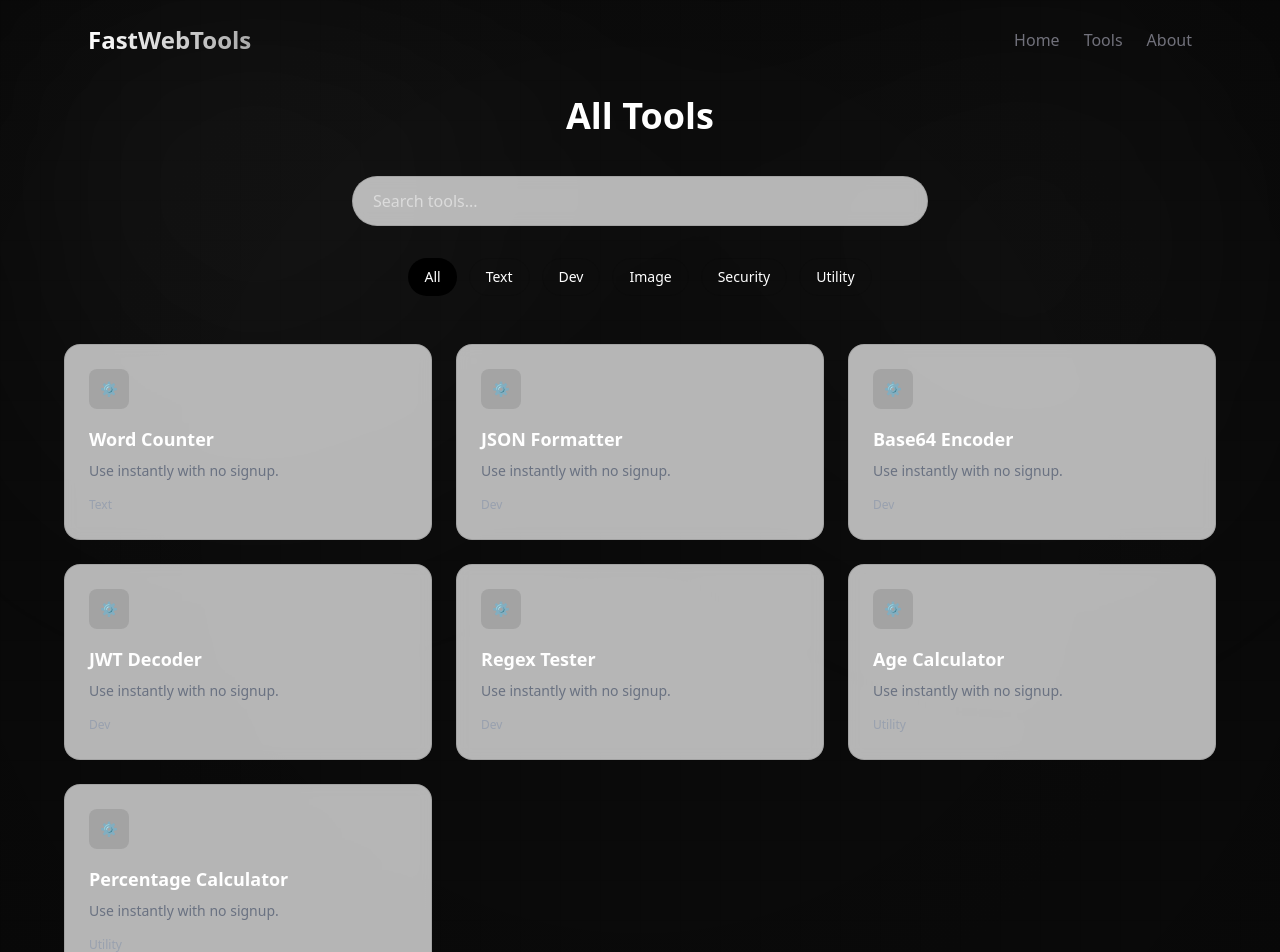
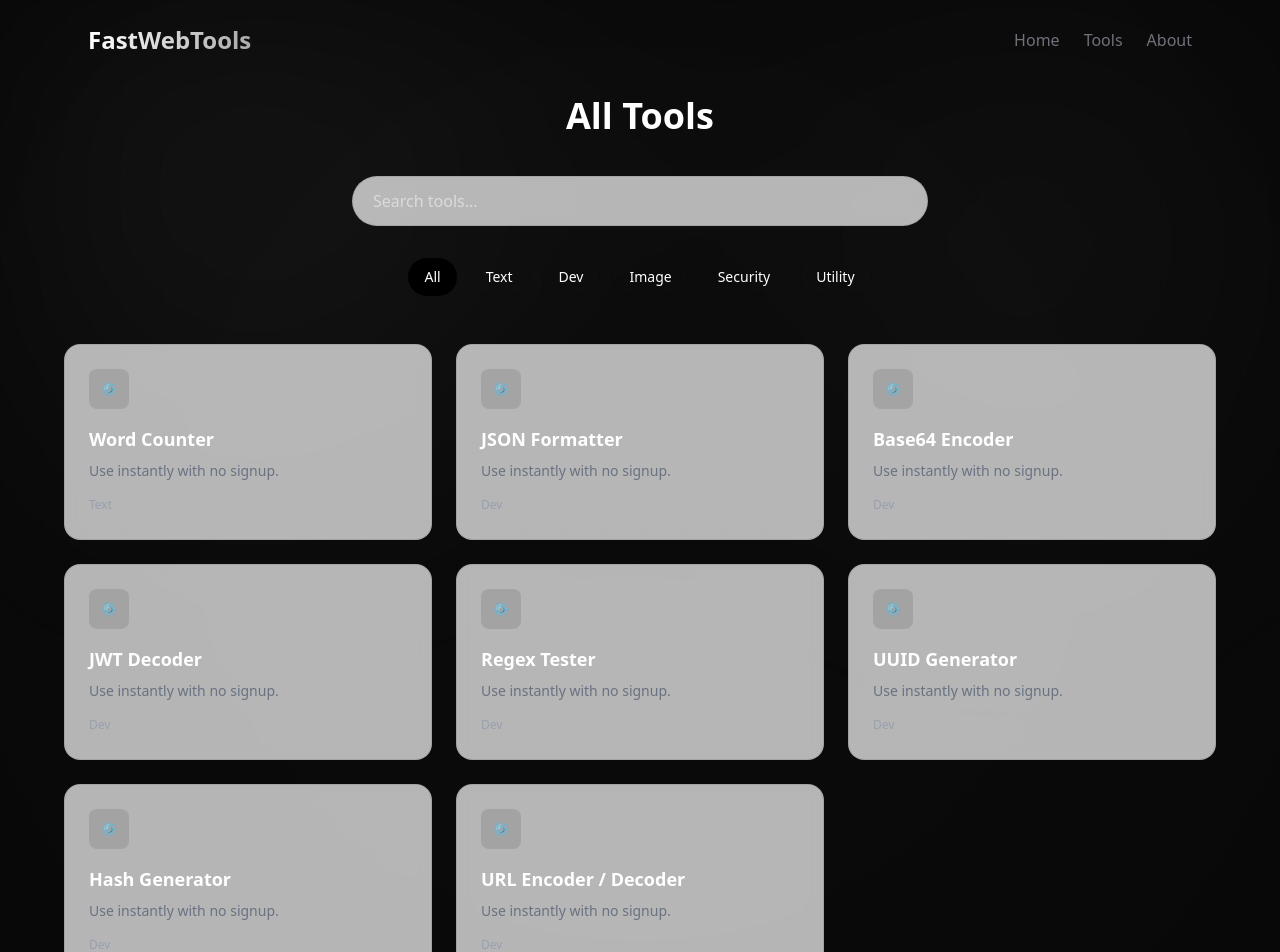
Before and after one commit to Thisarakavishka/fast-web-tools, a Next.js app: page /tools in a window 1280 px wide. Shown: the top 952 px of the page. Built offline with nearby package versions, Linux system fonts and the light colour scheme.

Commit message:
Feat: add UUID, Hash Generator and URL Encoder to tools list

```diff
--- a/app/tools/page.tsx
+++ b/app/tools/page.tsx
@@ -6,15 +6,17 @@ import { motion, AnimatePresence } from "framer-motion";
 
 const tools = [
   { name: "Word Counter", path: "/tools/word-counter", category: "Text" },
+
   { name: "JSON Formatter", path: "/tools/json-formatter", category: "Dev" },
   { name: "Base64 Encoder", path: "/tools/base64", category: "Dev" },
   { name: "JWT Decoder", path: "/tools/jwt", category: "Dev" },
   { name: "Regex Tester", path: "/tools/regex", category: "Dev" },
-  { name: "Age Calculator", path: "/tools/age", category: "Utility" },
+  { name: "UUID Generator", path: "/tools/uuid", category: "Dev" },
+  { name: "Hash Generator", path: "/tools/hash-generator", category: "Dev" },
   {
-    name: "Percentage Calculator",
-    path: "/tools/percentage",
-    category: "Utility",
+    name: "URL Encoder / Decoder",
+    path: "/tools/url-encoder",
+    category: "Dev",
   },
 ];
 
```
